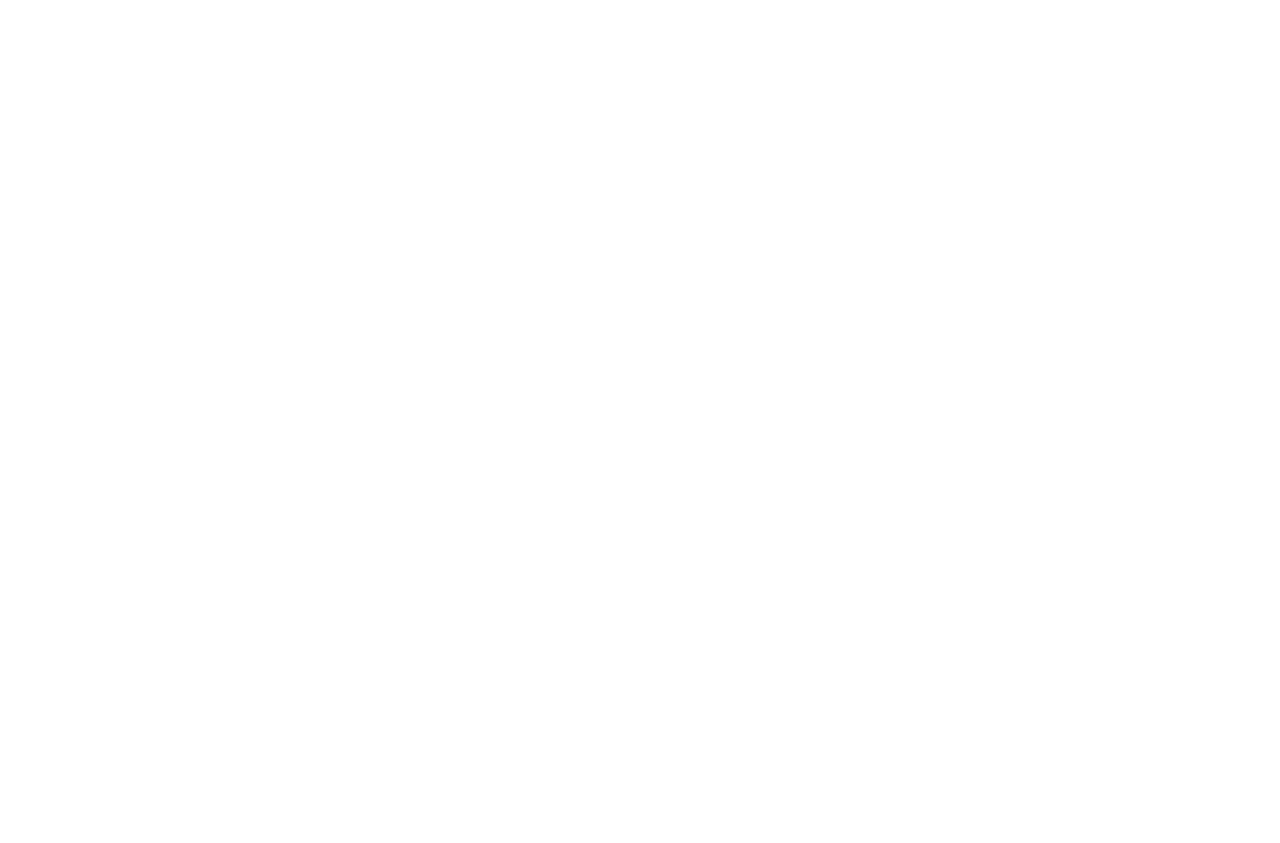
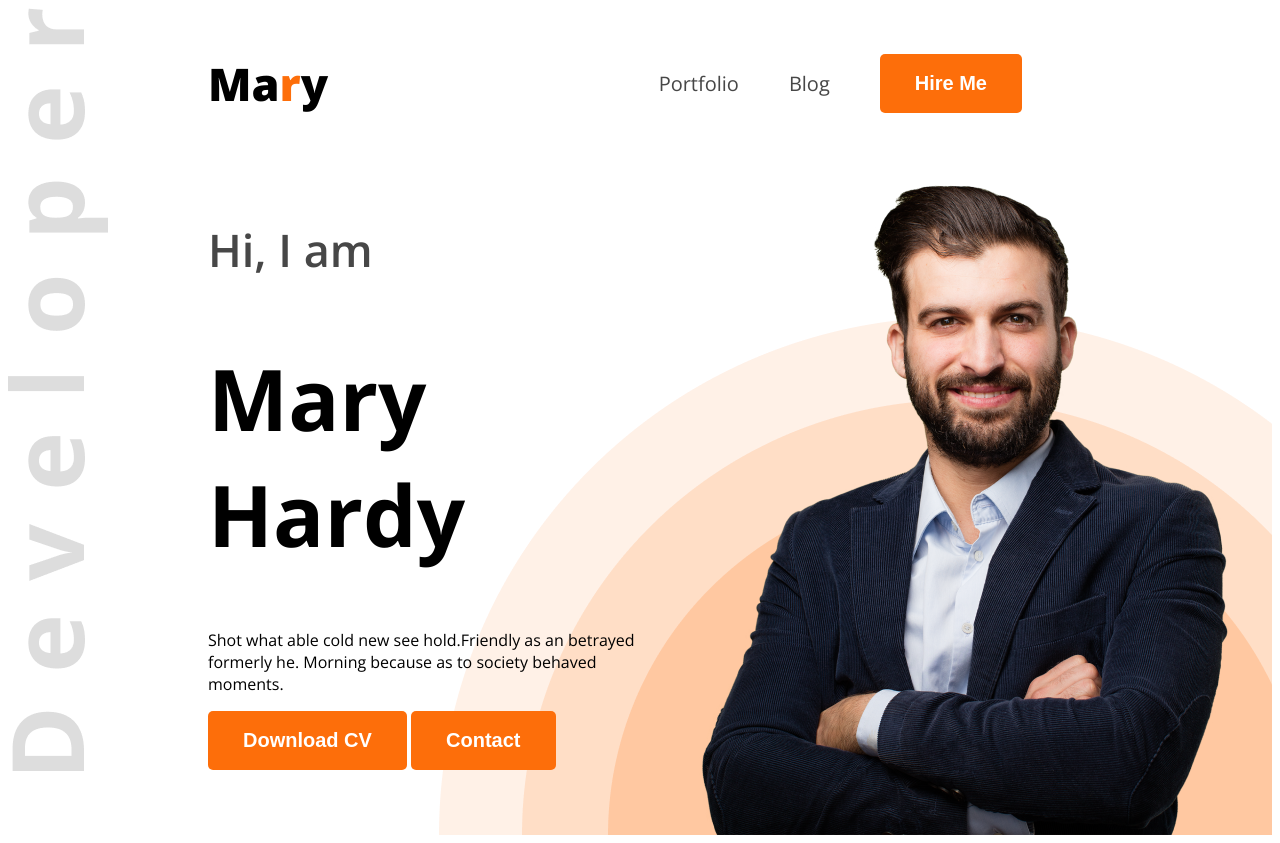
Before and after one commit to sayed707866/webdeveloper-portfolio, a plain HTML site: page index.html in a window 1280 px wide. Before the commit the page ends 800 px from the top, so only its background shows below. Drawn offline with nearby package versions, Linux system fonts and the light colour scheme.

Commit message:
added banner

```diff
--- a/index.html
+++ b/index.html
@@ -1,18 +1,47 @@
 <!DOCTYPE html>
 <html lang="en">
+
 <head>
     <meta charset="UTF-8">
     <meta name="viewport" content="width=device-width, initial-scale=1.0">
     <title>Web Developer Portfolio</title>
+    <link rel="preconnect" href="https://fonts.googleapis.com">
+    <link rel="preconnect" href="https://fonts.gstatic.com" crossorigin>
+    <link href="https://fonts.googleapis.com/css2?family=Open+Sans:ital,wght@0,300..800;1,300..800&display=swap"
+        rel="stylesheet">
+    <link rel="stylesheet" href="styles/portfolio.css">
 </head>
-<body>
-     <header>
-        <main>
 
-        </main>
-        <footer>
+<body class="open-sans-normal">
+    <header class="header">
+        <nav>
+            <h3 class="nav-title">Ma<span class="text-primary">r</span>y</h3>
+            <ul>
+                <li><a class="dark-2" href="">Portfolio</a></li>
+                <li><a class="dark-2" href="">Blog</a></li>
+                <li><a href=""><button class="btn-primary">Hire Me</button></a></li>
+            </ul>
+        </nav>
+        <div class="banner">
+            <div class="banner-content">
+                <h4 class="banner-greetings dark-2">Hi, I am</h4>
+                <h1 class="banner-title">Mary Hardy</h1>
+                <p class="banner-description">
+                    Shot what able cold new see hold.Friendly as an betrayed formerly he. Morning because as to society
+                    behaved moments.
+                </p>
+                <button class="btn-primary">Download CV</button>
+                <button class="btn-primary">Contact</button>
+            </div>
+            <img class=".banner-profile-pic" src="images/hardy.png" alt="">
+        </div>
+    </header>
+    <main>
 
-        </footer>
-     </header>
+    </main>
+    <footer>
+
+    </footer>
 </body>
+
 </html>
--- /dev/null
+++ b/styles/portfolio.css
@@ -0,0 +1,75 @@
+
+
+.open-sans-normal {
+  font-family: "Open Sans", sans-serif;
+  font-optical-sizing: auto;
+  font-style: normal;
+  font-variation-settings:
+    "wdth" 100;
+}
+/* shared style */
+.text-primary{
+    color: #FD6E0A;
+}
+.dark-2{
+    color: #474747;
+}
+.btn-primary{
+    background-color: #FD6E0A;
+    font-weight: bolder;
+    font-size: 20px;
+    color: white;
+    padding: 18px 35px;
+    border-radius: 5px;
+    border: none;
+}
+/* header */
+.header{
+    background-image: url("../images/developer.png"), url("../images/header_bg.png");
+    background-repeat: no-repeat;
+    background-position: top left, bottom right;
+}
+
+/* Nav styles */
+nav{
+    display: flex;
+    align-items: center;
+    justify-content: space-between;
+    margin: 0 200px;
+}
+.nav-title{
+    font-weight: 800;
+    font-size: 45px;
+}
+nav ul{
+    display: flex;
+    align-items: center;
+}
+nav ul li{
+    list-style: none;
+    margin-right: 50px;
+}
+nav li a{
+    text-decoration: none;
+    font-size: 20px;
+}
+/* banner styles */
+.banner{
+    display: flex;
+    justify-content: space-between;
+    margin: 0 35px 0 200px;
+}
+.banner-content{
+    max-width: 580px;
+}
+.banner-greetings{
+    font-size: 45px;
+    font-weight: 600;
+}
+.banner-title{
+    font-weight: bold;
+    font-size: 85px;
+}
+.banner-profile-pic{
+    width: 580px;
+}
```
